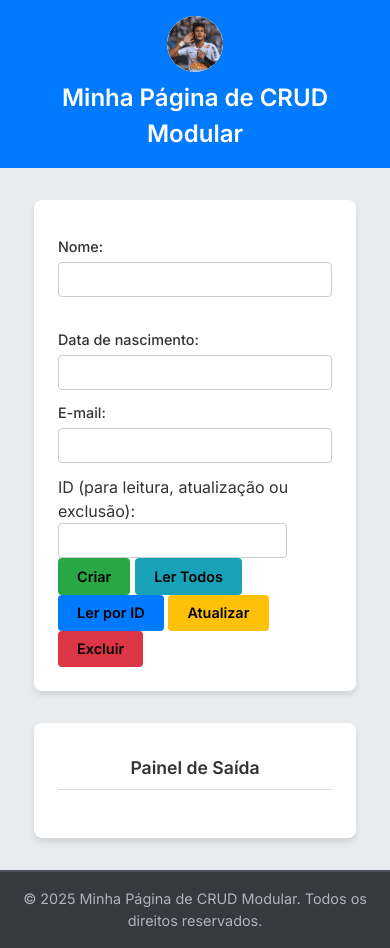
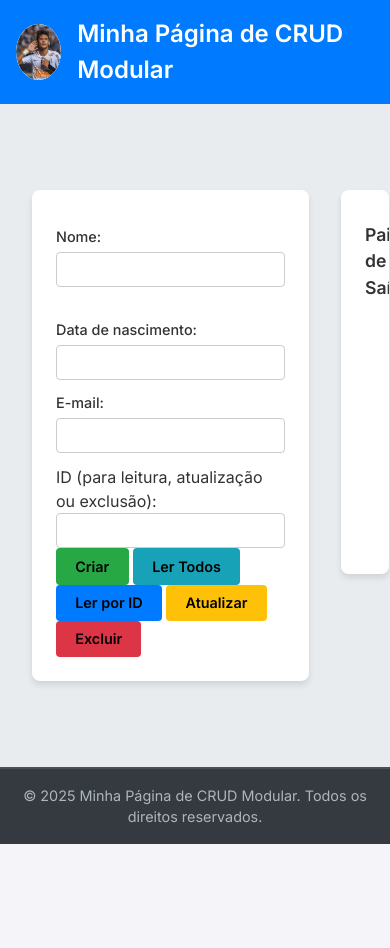
Before and after one commit to rafaelxo/OFICINA2-DIW-2, a plain HTML site: page exemplo/index.html in a window 390 px wide. After the commit the page ends 844 px from the top, so only its background shows below. Drawn offline with Linux system fonts and the light colour scheme.

Commit message:
atividade pronta

```diff
--- a/exemplo/css/cabecalho.css
+++ b/exemplo/css/cabecalho.css
@@ -30,16 +30,3 @@
     font-size: 1.5rem;
     font-weight: 600;
 }
-
-/* Responsividade */
-@media (max-width: 600px) {
-    #cabecalho {
-        flex-direction: column;
-        text-align: center;
-    }
-
-    #tituloDoCabecalho {
-        margin-left: 0;
-        margin-top: 0.5rem;
-    }
-}
--- a/exemplo/css/corpo.css
+++ b/exemplo/css/corpo.css
@@ -105,17 +105,3 @@
 #botaoExcluir:hover {
     background-color: #c82333;
 }
-
-/* Responsividade */
-@media (max-width: 800px) {
-    #container {
-        flex-direction: column;
-        align-items: center;
-    }
-
-    #painelEsquerdo,
-    #painelDireito {
-        width: 90%;
-        max-width: 22rem;
-    }
-}
```
